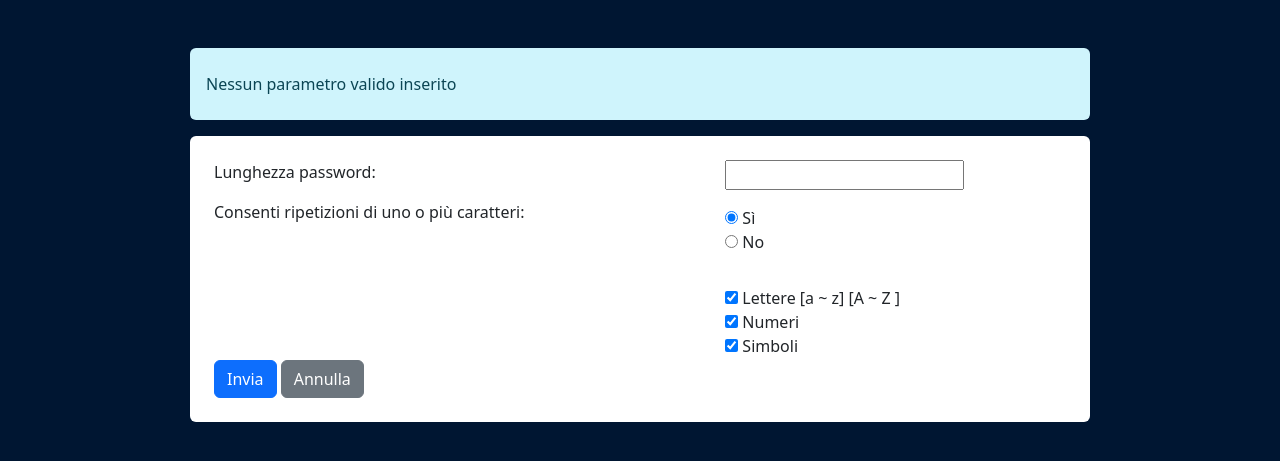
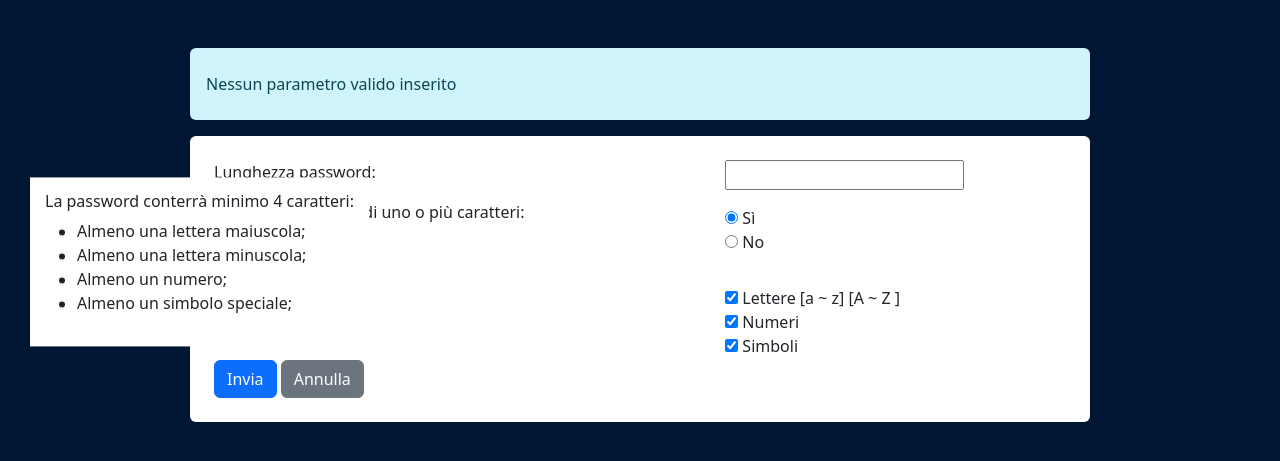
Before and after one commit to Pietro-fe01/php-strong-password-generator, a PHP site: page / in a window 1280 px wide. Shown: the part 138-599 px from the top of the page. Run offline with PHP 8.4, Linux system fonts and the light colour scheme.

Commit message:
Creata funzione per stampare la password: - Vengono generate in ordine le lettere minuscole, quelle maiuscole, i numeri e infine i simboli

```diff
--- a/index.php
+++ b/index.php
@@ -1,14 +1,54 @@
 <?php
-    function randomPassword() {
-        $alphabet = 'abcdefghijklmnopqrstuvwxyzABCDEFGHIJKLMNOPQRSTUVWXYZ1234567890!@#§-?_';
-        $pass = array();
-        $alphaLength = strlen($alphabet) - 1;
-        for ($i = 0; $i < $_GET['pass-leng']; $i++) {
-            $n = rand(0, $alphaLength);
-            $pass[] = $alphabet[$n];
+    if(!empty($_GET['pass-leng'])){
+        $counter = floor(($_GET['pass-leng']) / 4);
+    }
+    $big_letters = ['A', 'B', 'C', 'D', 'E'];
+    $low_letters = ['a', 'b', 'c', 'd', 'e'];
+    $numbers = [0, 1, 2, 3, 4, 5, 6, 7, 8, 9];
+    $symbols = ['!', '@', '#', '-', '?', '_'];
+    $final_pass = [];
+
+    function randomPass($char, $CHAR, $numbers, $symbols, $final_pass, $counter) {
+        $pick_char = array_rand($char, $counter);
+        if($counter == 1){
+            $final_pass[] = $char[$pick_char];
+        } else {
+            foreach ($pick_char as $letter) {
+                $final_pass[] = $char[$letter];
+            }
         }
-        return implode($pass);
-    }
+
+        $pick_CHAR = array_rand($CHAR, $counter);
+        if($counter == 1){
+            $final_pass[] = $CHAR[$pick_CHAR];
+        } else {
+            foreach ($pick_CHAR as $LETTER) {
+                $final_pass[] = $CHAR[$LETTER];
+            }
+        }
+
+        $pick_numbers = array_rand($numbers, $counter);
+        if($counter == 1){
+            $final_pass[] = $numbers[$pick_numbers];
+        } else {
+            foreach ($pick_numbers as $number) {
+                $final_pass[] = $numbers[$number];
+            }
+        }
+
+        $letters_left = $_GET['pass-leng'] - (floor(($_GET['pass-leng']) / 4) * 3);
+
+        $pick_symbols = array_rand($symbols, $letters_left);
+        if($letters_left == 1){
+            $final_pass[] = $symbols[$pick_symbols];
+        } else {
+            foreach ($pick_symbols as $symbol) {
+                $final_pass[] = $symbols[$symbol];
+            }
+        }
+
+        return implode($final_pass);
+    };
 ?>
 
 <!DOCTYPE html>
@@ -31,7 +71,7 @@
     <main class="ms-container mt-5">
         <div class="output-field px-3 py-4 rounded">
             <?php
-                echo isset($_GET['pass-leng']) ? randomPassword() : "<p class=\"m-0\">Nessun parametro valido inserito</p>";
+                echo !empty($_GET['pass-leng']) ? randomPass($low_letters, $big_letters, $numbers, $symbols, $final_pass, $counter) : "<p class=\"m-0\">Nessun parametro valido inserito</p>";
             ?>
         </div>
         <div class="tools-container rounded mt-3 p-4">
@@ -50,7 +90,7 @@
                 <div class="form-right">
                     <!-- lunghezza caratteri password -->
                     <div class="pass-len-input mb-3">
-                        <input type="number" name="pass-leng" id="" min="3" required>
+                        <input type="number" name="pass-leng" id="" min="4" required>
                     </div>
 
                     <!-- scegliere se avere caratteri tutti diversi o no -->
@@ -86,6 +126,16 @@
         </div>
     </main>
 
+    <div class="ms-info">
+            <h6>La password conterrà minimo 4 caratteri:</h6>
+            <ul>
+                <li>Almeno una lettera maiuscola;</li>
+                <li>Almeno una lettera minuscola;</li>
+                <li>Almeno un numero;</li>
+                <li>Almeno un simbolo speciale;</li>
+            </ul>
+        </div>
+
     <!-- Botstrap CDN js -->
         <script src="https://cdn.jsdelivr.net/npm/bootstrap@5.2.3/dist/js/bootstrap.min.js" integrity="sha384-cuYeSxntonz0PPNlHhBs68uyIAVpIIOZZ5JqeqvYYIcEL727kskC66kF92t6Xl2V" crossorigin="anonymous"></script>
     <!-- /Botstrap CDN js -->
--- a/style/style.css
+++ b/style/style.css
@@ -52,3 +52,12 @@ form .form-right .radio-input,
 form .form-right .check-input{
     height: 80px;
 }
+
+.ms-info{
+    position: absolute;
+    background-color: white;
+    top: 50%;
+    left: 30px;
+    transform: translate(0, -50%);
+    padding: 15px;
+}
```
